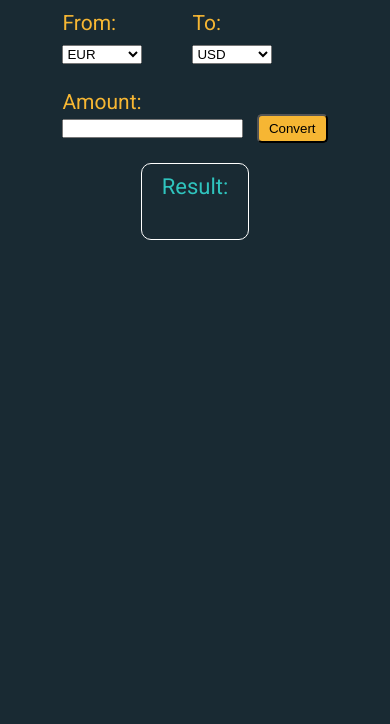
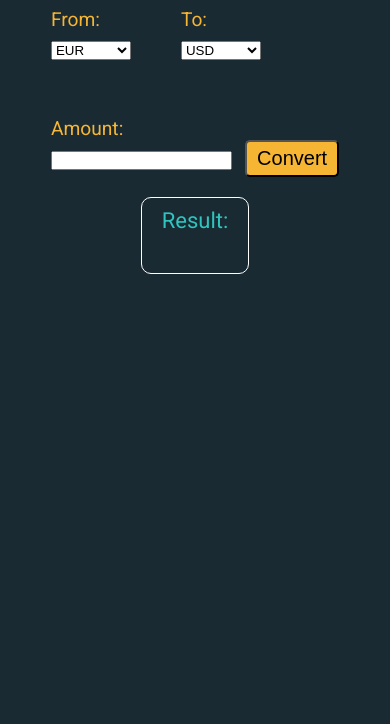
Before and after one commit to AdrianSkar/conversions, a website with bundled scripts: page index.html in a window 390 px wide. Shown: the part 120-844 px from the top of the page. Built offline with nearby package versions, Linux system fonts and the light colour scheme.

Commit message:
Adjusting font size for convert button and font size unit for mobile

```diff
--- a/style.css
+++ b/style.css
@@ -54,7 +54,7 @@ select {
     width: 80px;
 }
 .convert-amount {
-	margin-top: 10%;
+	margin-top: 20%;
 }
 
 #convert-btn {
@@ -62,6 +62,7 @@ select {
 	color: black;
 	padding: 5px 10px;
 	border-radius: 5px;
+	font-size: 20px;
 }
 
 #result {
@@ -75,6 +76,6 @@ select {
 
 @media only screen and (max-width: 768px) {
 html {
-	font-size: 14px;
+	font-size: .8em;
 }
 }
```
